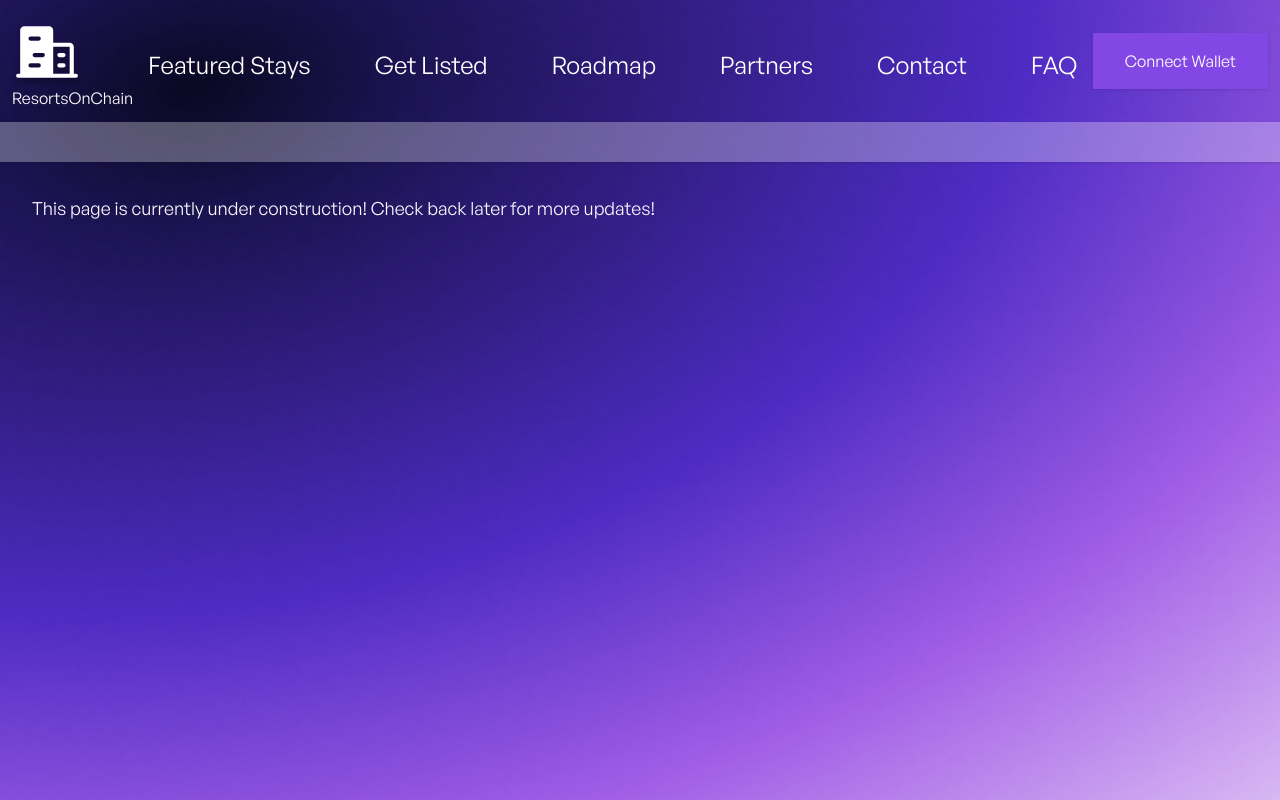
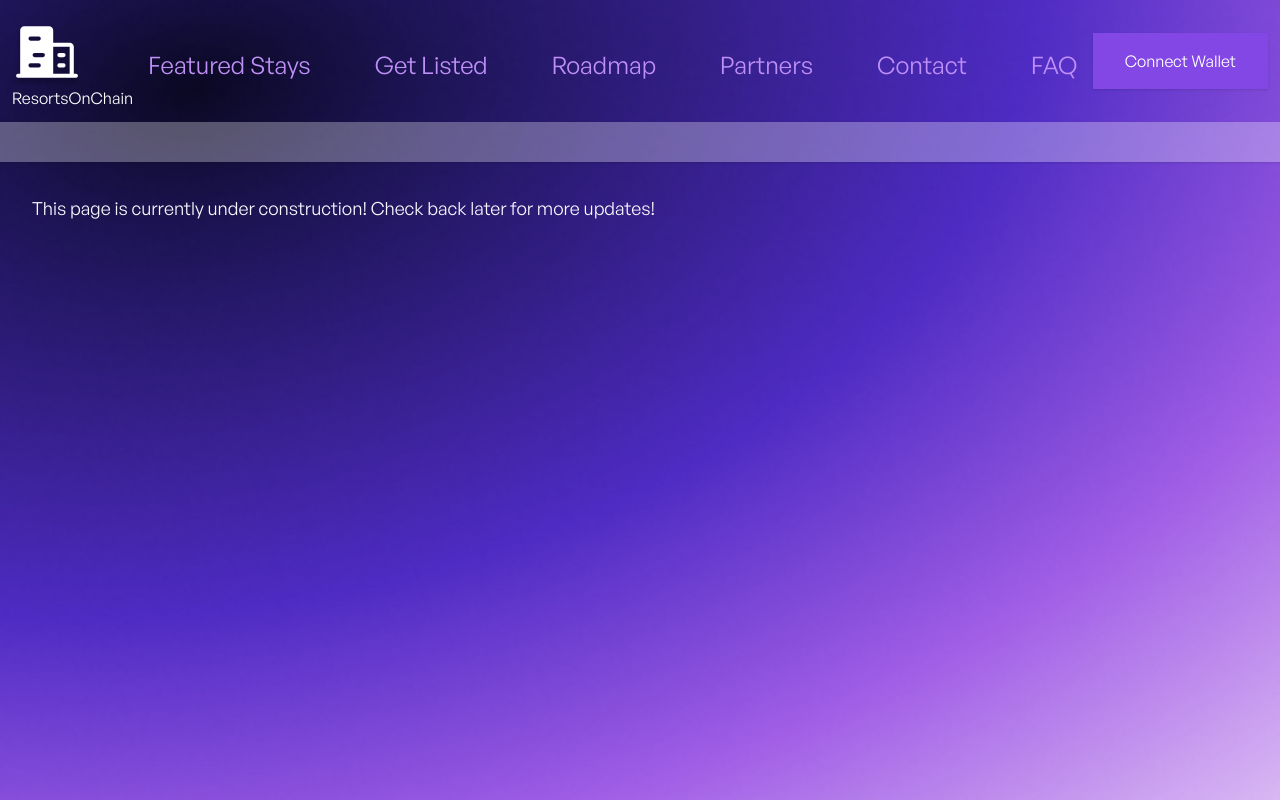
Before and after one commit to mejia-b/leisure, a React (Create React App) app: page / in a window 1280 px wide. Built offline with nearby package versions, Linux system fonts and the light colour scheme.

Commit message:
Updated link hover effect

```diff
--- a/src/components/Navbar.jsx
+++ b/src/components/Navbar.jsx
@@ -14,13 +14,25 @@ function Navbar() {
 				</div>
 
 				{/* Menu items */}
-				<div className='hidden md:flex space-x-16 mt-2 text-white text-2xl'>
-					<a href='#'>Featured Stays</a>
-					<a href='#'>Get Listed</a>
-					<a href='#'>Roadmap</a>
-					<a href='#'>Partners</a>
-					<a href='#'>Contact</a>
-					<a href='#'>FAQ</a>
+				<div className='hidden md:flex space-x-16 mt-2 text-[#BE90F7] text-2xl'>
+					<a href='#' className='hover:text-white hover:font-bold'>
+						Featured Stays
+					</a>
+					<a href='#' className='hover:text-white hover:font-bold'>
+						Get Listed
+					</a>
+					<a href='#' className='hover:text-white hover:font-bold'>
+						Roadmap
+					</a>
+					<a href='#' className='hover:text-white hover:font-bold'>
+						Partners
+					</a>
+					<a href='#' className='hover:text-white hover:font-bold'>
+						Contact
+					</a>
+					<a href='#' className='hover:text-white hover:font-bold'>
+						FAQ
+					</a>
 				</div>
 				<div>
 					<Walletbtn />
```
